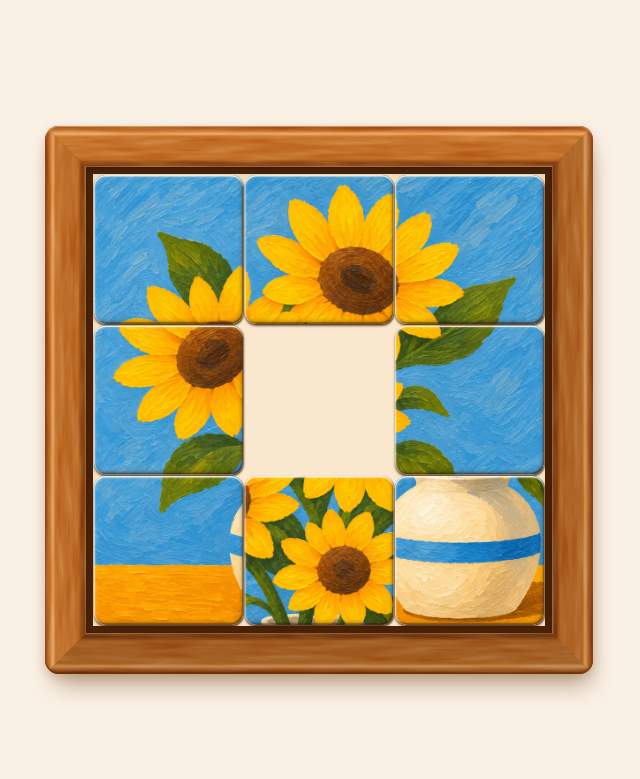
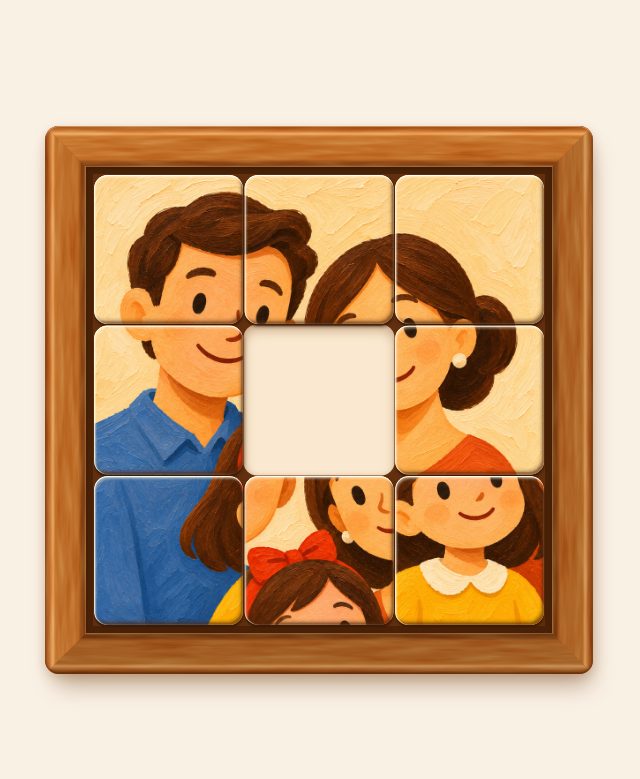
Before and after one commit to VikasPawarUX/DearLucia, a website built with Vite: page index.html in a window 1280 px wide. Shown: the whole page, without its empty margins (321-961 px from the left). Built offline with nearby package versions, Linux system fonts and the light colour scheme.

Commit message:
Update Site source

```diff
--- a/index.html
+++ b/index.html
@@ -4,7 +4,7 @@
 <meta charset="UTF-8">
 <meta name="viewport" content="width=device-width,initial-scale=1,viewport-fit=cover">
 <meta name="theme-color" content="#faf1e5">
-<meta name="description" content="Restore a sunflower painting in a quiet wooden sliding puzzle.">
+<meta name="description" content="Restore a painted family portrait in a quiet wooden sliding puzzle.">
 <title>Toy Slide</title>
 </head>
 <body>
--- a/src/levels.ts
+++ b/src/levels.ts
@@ -1,4 +1,4 @@
-import sunflowers from './assets/sunflowers.jpg';
+import familyPortrait from './assets/family-portrait.jpg';
 import sailboat from './assets/sailboat.jpg';
 import lighthouse from './assets/lighthouse.jpg';
 import cottage from './assets/cottage.jpg';
@@ -12,7 +12,7 @@ import cabin from './assets/snow-cabin.jpg';
 type Level = { name: string; artwork: string; shuffleMoves: number };
 
 export const levels: readonly Level[] = [
-  { name: 'Sunflowers in a vase', artwork: sunflowers, shuffleMoves: 2 },
+  { name: 'Family portrait', artwork: familyPortrait, shuffleMoves: 2 },
   { name: 'Sailboat on a blue ocean', artwork: sailboat, shuffleMoves: 4 },
   { name: 'Red and white lighthouse', artwork: lighthouse, shuffleMoves: 6 },
   { name: 'Countryside cottage', artwork: cottage, shuffleMoves: 8 },
--- a/src/style.css
+++ b/src/style.css
@@ -54,11 +54,25 @@ body { margin: 0; overflow: hidden; }
 .picture {
   position: absolute;
   inset: var(--rim);
-  background: #f9e8ce;
-  box-shadow: inset 0 calc(var(--board) * .008) calc(var(--board) * .016) #8f5a2f23;
+  background: #62300f;
 }
 .tiles, .painting, .controls { position: absolute; inset: 0; }
 .tiles, .painting { pointer-events: none; }
+.tiles::before {
+  content: '';
+  position: absolute;
+  left: 0;
+  top: 0;
+  width: calc(100% / 3);
+  height: calc(100% / 3);
+  transform: var(--empty-slot, translate(200%, 200%));
+  border-radius: 9%;
+  background: #fae9d0;
+  box-shadow:
+    inset 0 calc(var(--board) * .012) calc(var(--board) * .019) #80491957,
+    inset calc(var(--board) * .004) 0 calc(var(--board) * .009) #985c342e;
+}
+
 .tile {
   position: absolute;
   left: 0;
@@ -67,26 +81,28 @@ body { margin: 0; overflow: hidden; }
   height: calc(100% / 3);
 }
 .tile[hidden] { display: none; }
+/* The raised tile has a broad lit shoulder and a shorter, darker lower lip. */
 .block {
+  --bevel: clamp(1.5px, calc(var(--board) * .005), 5px);
   position: absolute;
   inset: calc(var(--board) * .0018);
-  border-radius: 8%;
+  border-radius: 9%;
   overflow: hidden;
-  box-shadow: 0 calc(var(--board) * .0036) calc(var(--board) * .0042) #3c1a07a8,
-    calc(var(--board) * .002) calc(var(--board) * .0018) calc(var(--board) * .0025) #391b0680;
+  box-shadow:
+    0 calc(var(--bevel) * .65) calc(var(--bevel) * .38) #381805c9,
+    calc(var(--bevel) * .35) calc(var(--bevel) * .95) calc(var(--bevel) * 1.35) #421d07a8;
 }
 .block::after {
   content: '';
   position: absolute;
   inset: 0;
   border-radius: inherit;
-  --edge: clamp(1px, calc(var(--board) * .0026), 2.25px);
   box-shadow:
-    inset 0 var(--edge) calc(var(--edge) * .62) #fff9eddf,
-    inset calc(var(--edge) * .76) 0 calc(var(--edge) * .52) #fff9ed9e,
-    inset var(--edge) calc(var(--edge) * 1.65) calc(var(--edge) * 2.2) #fff0ce38,
-    inset calc(var(--edge) * -.72) calc(var(--edge) * -1.3) calc(var(--edge) * .76) #2c160c83,
-    inset calc(var(--edge) * -1.4) calc(var(--edge) * -2.4) calc(var(--edge) * 2.6) #36210d43;
+    inset 0 calc(var(--bevel) * .48) calc(var(--bevel) * .34) #fffff8f5,
+    inset calc(var(--bevel) * .44) 0 calc(var(--bevel) * .38) #fff9e6c7,
+    inset calc(var(--bevel) * .7) calc(var(--bevel) * 1.05) calc(var(--bevel) * .85) #fff1cc70,
+    inset calc(var(--bevel) * -.66) calc(var(--bevel) * -.92) calc(var(--bevel) * .52) #512c147b,
+    inset calc(var(--bevel) * -1.1) calc(var(--bevel) * -1.6) calc(var(--bevel) * 1.12) #50250848;
 }
 .block .art {
   position: absolute;
--- a/src/view.ts
+++ b/src/view.ts
@@ -34,6 +34,7 @@ export class PuzzleView {
     this.painting.style.setProperty('--art', image);
     this.painting.style.opacity = '0';
     this.host.style.opacity = '1';
+    this.host.style.setProperty('--empty-slot', position(layout.indexOf(EMPTY)));
     layout.forEach((tile, index) => {
       this.tilePositions[tile] = index;
       this.tiles[tile].style.transform = position(index);
@@ -44,6 +45,7 @@ export class PuzzleView {
   async move(tile: number, index: number): Promise<void> {
     const piece = this.tiles[tile];
     const from = position(this.tilePositions[tile]);
+    this.host.style.setProperty('--empty-slot', from);
     const to = position(index);
     this.tilePositions[tile] = index;
     piece.style.transform = to;
```
Also changed, not shown: README.md, src/assets/family-portrait.jpg (added).
